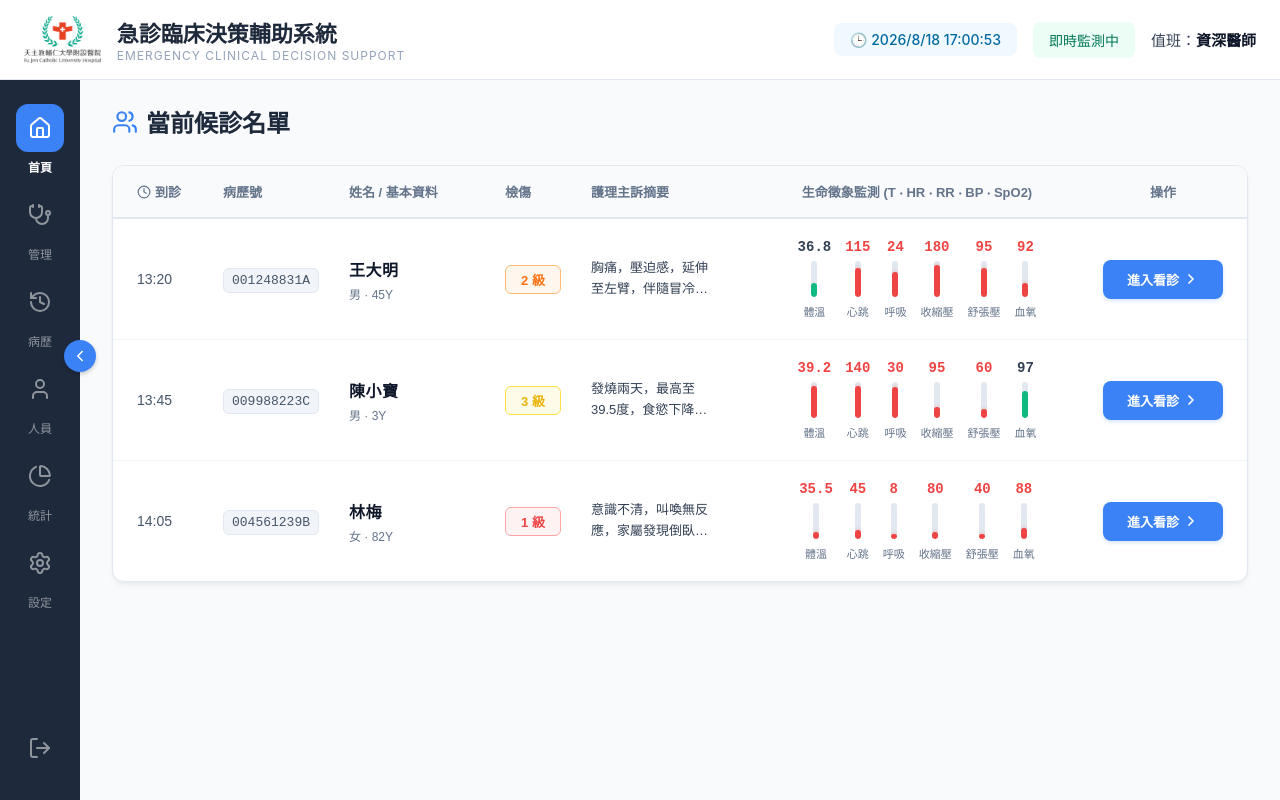
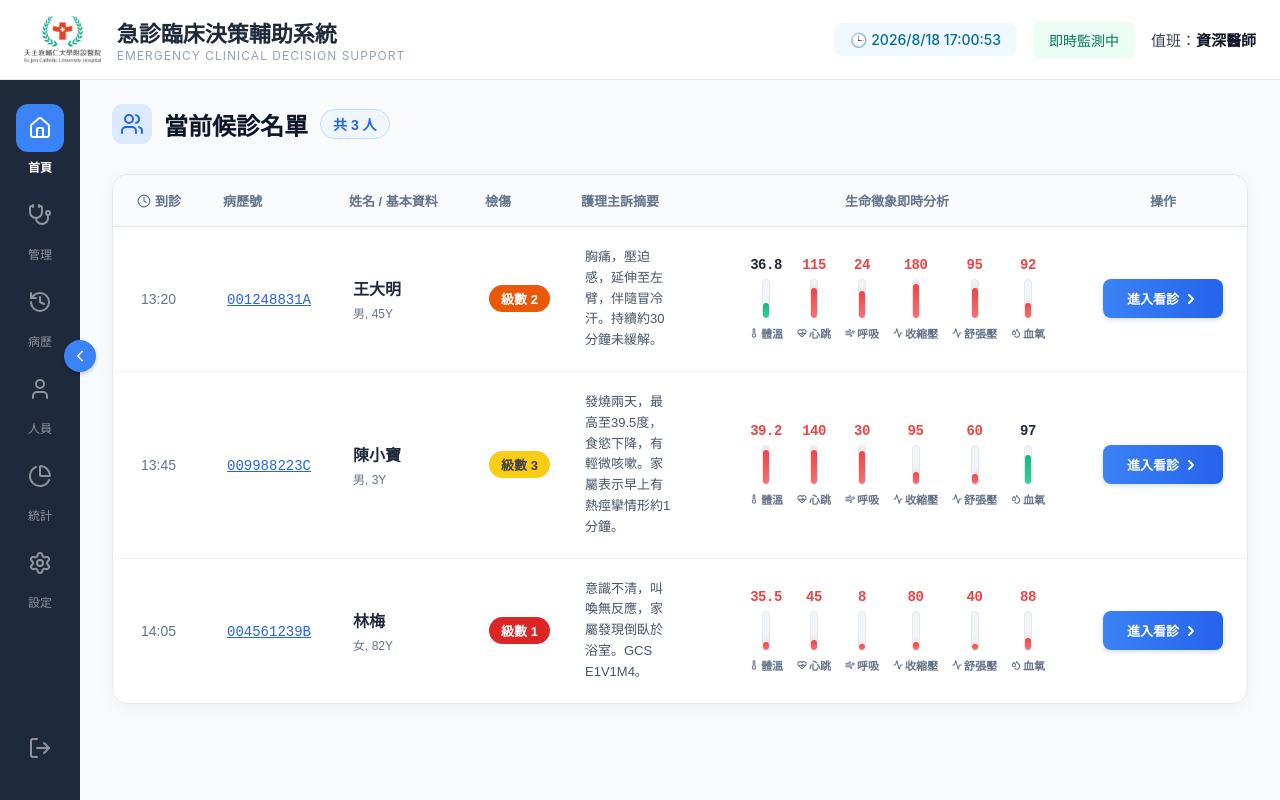
Before and after one commit to xuannn0527/fjcu-hospital, a React (Vite) app in the folder fjcu-hospital/: page / in a window 1280 px wide. Built offline with nearby package versions, Linux system fonts and the light colour scheme.

Commit message:
頁面小修改

```diff
--- a/fjcu-hospital/src/components/WaitingList.tsx
+++ b/fjcu-hospital/src/components/WaitingList.tsx
@@ -1,5 +1,5 @@
 import { useState } from 'react';
-import { ChevronRight, Clock, Users,} from 'lucide-react';
+import { ChevronRight, Clock, Users,  Thermometer, HeartPulse, Wind, Droplets, Activity } from 'lucide-react';
 
 // ==================== 假資料 ====================
 const mockPatients = [
@@ -56,14 +56,14 @@ const mockPatients = [
   },
 ];
 
-// ==================== 輔助元件：檢傷標籤 ====================
+// ==================== 輔助元件：檢傷標籤 (還原為實心膠囊) ====================
 const TriageBadge = ({ level }: { level: number }) => {
-  const colors: Record<number, { bg: string, border: string, text: string }> = {
-    1: { bg: '#FEF2F2', border: '#FCA5A5', text: '#EF4444' },
-    2: { bg: '#FFF7ED', border: '#FDBA74', text: '#F97316' },
-    3: { bg: '#FEFCE8', border: '#FDE047', text: '#EAB308' },
-    4: { bg: '#F0FDF4', border: '#86EFAC', text: '#22C55E' },
-    5: { bg: '#EFF6FF', border: '#93C5FD', text: '#3B82F6' },
+  const colors: Record<number, { bg: string, text: string }> = {
+    1: { bg: '#DC2626', text: 'white' }, // 紅
+    2: { bg: '#EA580C', text: 'white' }, // 橘
+    3: { bg: '#FACC15', text: '#3F3F46' }, // 黃
+    4: { bg: '#4ADE80', text: '#3F3F46' }, // 綠
+    5: { bg: '#3B82F6', text: 'white' }, // 藍
   };
   const current = colors[level] || colors[5];
 
@@ -71,45 +71,46 @@ const TriageBadge = ({ level }: { level: number }) => {
     <span style={{
       backgroundColor: current.bg,
       color: current.text,
-      border: `1px solid ${current.border}`,
-      padding: '4px 10px',
-      borderRadius: '6px',
+      padding: '4px 12px',
+      borderRadius: '20px',
       fontSize: '13px',
       fontWeight: 'bold',
       whiteSpace: 'nowrap',
-      display: 'inline-flex',
-      alignItems: 'center',
-      justifyContent: 'center',
-      minWidth: '56px'
+      display: 'inline-block'
     }}>
-      {level} 級
+      級數 {level}
     </span>
   );
 };
 
-// ==================== 輔助元件：精緻版生命徵象直條 ====================
-const VitalBar = ({ label, value, status, height }: { label: string, value: number, status: string, height: string }) => {
+// ==================== 輔助元件：生命徵象直條 (保留升級版) ====================
+const VitalBar = ({ label, value, status, height, Icon }: { label: string, value: number, status: string, height: string, Icon: any }) => {
   const isAbnormal = status === 'high' || status === 'low';
-  const barColor = isAbnormal ? '#EF4444' : (status === 'normal' ? '#10B981' : '#6EE7B7');
+
+  const bgGradient = isAbnormal
+    ? 'linear-gradient(to top, #F87171, #EF4444)'
+    : 'linear-gradient(to top, #34D399, #10B981)';
 
   return (
     <div style={{ display: 'flex', flexDirection: 'column', alignItems: 'center', gap: '6px' }}>
       <span style={{
         fontSize: '14px',
         fontWeight: '900',
-        color: isAbnormal ? '#EF4444' : '#334155',
-        fontFamily: 'monospace'
+        color: isAbnormal ? '#EF4444' : '#1E293B',
+        fontFamily: 'monospace',
+        letterSpacing: '-0.5px'
       }}>
         {value}
       </span>
 
       <div style={{
-        width: '6px',
-        height: '36px',
-        backgroundColor: '#E2E8F0',
+        width: '8px',
+        height: '40px',
+        backgroundColor: '#F1F5F9',
         borderRadius: '4px',
         position: 'relative',
-        overflow: 'hidden'
+        overflow: 'hidden',
+        border: '1px solid #E2E8F0'
       }}>
         <div style={{
           position: 'absolute',
@@ -117,13 +118,16 @@ const VitalBar = ({ label, value, status, height }: { label: string, value: numb
           left: 0,
           right: 0,
           height: height,
-          backgroundColor: barColor,
-          borderRadius: '4px',
-          boxShadow: isAbnormal ? '0 0 4px rgba(239, 68, 68, 0.4)' : 'none'
+          background: bgGradient,
+          borderRadius: '3px',
+          boxShadow: isAbnormal ? '0 0 8px rgba(239, 68, 68, 0.4)' : 'none'
         }} />
       </div>
 
-      <span style={{ fontSize: '11px', color: '#64748B', fontWeight: '500' }}>{label}</span>
+      <div style={{ display: 'flex', alignItems: 'center', gap: '2px', color: '#64748B' }}>
+        <Icon size={10} strokeWidth={2.5} />
+        <span style={{ fontSize: '11px', fontWeight: 'bold' }}>{label}</span>
+      </div>
     </div>
   );
 };
@@ -132,8 +136,8 @@ const VitalBar = ({ label, value, status, height }: { label: string, value: numb
 export default function WaitingList() {
   const [patients] = useState(mockPatients);
 
-  // 表格 Grid 排版比例 (優化留白比例)
-  const gridLayout = '70px 110px 140px 70px 1fr 340px 120px';
+  // 表格 Grid 排版比例 (稍微調窄基本資料欄位，配合無頭像設計)
+  const gridLayout = '70px 110px 120px 80px 1fr 380px 120px';
 
   return (
     <div style={{
@@ -144,22 +148,66 @@ export default function WaitingList() {
       fontFamily: 'sans-serif'
     }}>
 
+      {/* 注入 CSS 動畫 (用於 AI 按鈕發光) */}
+      <style>
+        {`
+          @keyframes pulse-glow {
+            0% { box-shadow: 0 0 0 0 rgba(139, 92, 246, 0.4); }
+            70% { box-shadow: 0 0 0 6px rgba(139, 92, 246, 0); }
+            100% { box-shadow: 0 0 0 0 rgba(139, 92, 246, 0); }
+          }
+          .ai-button-pulse {
+            animation: pulse-glow 2s infinite;
+          }
+          .patient-row:hover {
+            background-color: #F8FAFC !important;
+            border-left-color: #3B82F6 !important;
+          }
+        `}
+      </style>
+
       {/* 頁面內容區塊 */}
       <div style={{ padding: '24px 32px', flex: 1, overflow: 'auto' }}>
 
-        {/* 頂部標題區 */}
-        <div style={{ display: 'flex', justifyContent: 'space-between', alignItems: 'flex-end', marginBottom: '20px' }}>
+        {/* 頂部標題區 (加入醒目的候診人數) */}
+        <div style={{ display: 'flex', justifyContent: 'space-between', alignItems: 'flex-end', marginBottom: '24px' }}>
           <div>
-            <h3 style={{ fontSize: '24px', fontWeight: 'bold', color: '#1E293B', margin: '0 0 6px 0', display: 'flex', alignItems: 'center', gap: '8px' }}>
-              <Users color="#3B82F6" size={26} /> 當前候診名單
-            </h3>
+            <h1 style={{
+              fontSize: '24px',
+              fontWeight: '900',
+              color: '#0F172A',
+              margin: '0 0 6px 0',
+              display: 'flex',
+              alignItems: 'center',
+              gap: '12px'
+            }}>
+              <div style={{ backgroundColor: '#DBEAFE', padding: '8px', borderRadius: '10px', display: 'flex' }}>
+                <Users color="#2563EB" size={24} />
+              </div>
+              當前候診名單
+              {/* ★ 新增：醒目的候診人數標籤 */}
+              <span style={{
+                fontSize: '14px',
+                backgroundColor: '#EFF6FF',
+                color: '#2563EB',
+                padding: '4px 12px',
+                borderRadius: '20px',
+                border: '1px solid #BFDBFE',
+                fontWeight: 'bold',
+                display: 'flex',
+                alignItems: 'center',
+                gap: '4px'
+              }}>
+                共 {patients.length} 人
+              </span>
+            </h1>
           </div>
         </div>
 
         <div style={{
           backgroundColor: 'white',
-          borderRadius: '12px',
-          boxShadow: '0 4px 6px -1px rgba(0,0,0,0.05), 0 2px 4px -1px rgba(0,0,0,0.03)',
+          borderRadius: '16px',
+          boxShadow: '0 4px 20px -2px rgba(0,0,0,0.05)',
           border: '1px solid #E2E8F0',
           overflow: 'hidden'
         }}>
@@ -171,7 +219,7 @@ export default function WaitingList() {
             gap: '16px',
             padding: '16px 24px',
             backgroundColor: '#F8FAFC',
-            borderBottom: '2px solid #E2E8F0',
+            borderBottom: '1px solid #E2E8F0',
             fontSize: '13px',
             fontWeight: 'bold',
             color: '#64748B',
@@ -182,50 +230,50 @@ export default function WaitingList() {
             <div>姓名 / 基本資料</div>
             <div>檢傷</div>
             <div>護理主訴摘要</div>
-            <div style={{ textAlign: 'center' }}>生命徵象監測 (T ‧ HR ‧ RR ‧ BP ‧ SpO2)</div>
+            <div style={{ textAlign: 'center' }}>生命徵象即時分析</div>
             <div style={{ textAlign: 'center' }}>操作</div>
           </div>
 
           {/* 病患列表 */}
           <div style={{ display: 'flex', flexDirection: 'column' }}>
             {patients.map((patient, index) => (
-              <div key={patient.id} style={{
+              <div
+                key={patient.id}
+                className="patient-row"
+                style={{
                   display: 'grid',
                   gridTemplateColumns: gridLayout,
                   gap: '16px',
                   padding: '20px 24px',
                   borderBottom: index === patients.length - 1 ? 'none' : '1px solid #F1F5F9',
+                  borderLeft: '4px solid transparent',
                   alignItems: 'center',
                   transition: 'all 0.2s',
+                  backgroundColor: 'white' // 確保 hover 效果正常運作
                 }}
-              onMouseEnter={(e) => e.currentTarget.style.backgroundColor = '#F8FAFC'}
-              onMouseLeave={(e) => e.currentTarget.style.backgroundColor = 'transparent'}
               >
                 {/* 1. 到診時間 */}
-                <div style={{ fontSize: '14px', color: '#475569', fontWeight: '500' }}>{patient.time}</div>
+                <div style={{ fontSize: '14px', color: '#64748B' }}>{patient.time}</div>
 
-                {/* 2. 病歷號 */}
+                {/* 2. 病歷號 (還原經典藍字底線) */}
                 <div>
-                  <span style={{
-                    color: '#475569',
-                    fontSize: '13px',
-                    fontFamily: 'monospace',
-                    backgroundColor: '#F1F5F9',
-                    padding: '4px 8px',
-                    borderRadius: '6px',
-                    border: '1px solid #E2E8F0'
+                  <a href="#" style={{
+                    color: '#2563EB',
+                    textDecoration: 'underline',
+                    fontSize: '14px',
+                    fontFamily: 'monospace'
                   }}>
                     {patient.id}
-                  </span>
+                  </a>
                 </div>
 
-                {/* 3. 姓名與基本資料 */}
+                {/* 3. 姓名與基本資料 (還原無頭像排版) */}
                 <div style={{ display: 'flex', flexDirection: 'column', gap: '4px' }}>
-                  <span style={{ fontSize: '16px', fontWeight: 'bold', color: '#0F172A', letterSpacing: '0.5px' }}>{patient.name}</span>
-                  <span style={{ fontSize: '12px', color: '#64748B', fontWeight: '500' }}>{patient.gender} · {patient.age}</span>
+                  <span style={{ fontSize: '16px', fontWeight: 'bold', color: '#1E293B' }}>{patient.name}</span>
+                  <span style={{ fontSize: '12px', color: '#64748B' }}>{patient.gender}, {patient.age}</span>
                 </div>
 
-                {/* 4. 檢傷級數 */}
+                {/* 4. 檢傷級數 (還原實心膠囊) */}
                 <div>
                   <TriageBadge level={patient.level} />
                 </div>
@@ -233,33 +281,29 @@ export default function WaitingList() {
                 {/* 5. 護理主訴 */}
                 <div style={{
                   fontSize: '13px',
-                  color: '#334155',
+                  color: '#475569',
                   lineHeight: '1.6',
                   paddingRight: '16px',
-                  display: '-webkit-box',
-                  WebkitLineClamp: 2,
-                  WebkitBoxOrient: 'vertical',
-                  overflow: 'hidden'
                 }}>
                   {patient.summary}
                 </div>
 
-                {/* 6. 生命徵象視覺化 */}
+                {/* 6. 生命徵象視覺化 (保留升級圖示版) */}
                 <div style={{ display: 'flex', justifyContent: 'center', gap: '14px' }}>
-                  <VitalBar label="體溫" value={patient.vitals.t.value} status={patient.vitals.t.status} height={patient.vitals.t.height} />
-                  <VitalBar label="心跳" value={patient.vitals.hr.value} status={patient.vitals.hr.status} height={patient.vitals.hr.height} />
-                  <VitalBar label="呼吸" value={patient.vitals.rr.value} status={patient.vitals.rr.status} height={patient.vitals.rr.height} />
-                  <VitalBar label="收縮壓" value={patient.vitals.bps.value} status={patient.vitals.bps.status} height={patient.vitals.bps.height} />
-                  <VitalBar label="舒張壓" value={patient.vitals.bpd.value} status={patient.vitals.bpd.status} height={patient.vitals.bpd.height} />
-                  <VitalBar label="血氧" value={patient.vitals.spo2.value} status={patient.vitals.spo2.status} height={patient.vitals.spo2.height} />
+                  <VitalBar label="體溫" value={patient.vitals.t.value} status={patient.vitals.t.status} height={patient.vitals.t.height} Icon={Thermometer} />
+                  <VitalBar label="心跳" value={patient.vitals.hr.value} status={patient.vitals.hr.status} height={patient.vitals.hr.height} Icon={HeartPulse} />
+                  <VitalBar label="呼吸" value={patient.vitals.rr.value} status={patient.vitals.rr.status} height={patient.vitals.rr.height} Icon={Wind} />
+                  <VitalBar label="收縮壓" value={patient.vitals.bps.value} status={patient.vitals.bps.status} height={patient.vitals.bps.height} Icon={Activity} />
+                  <VitalBar label="舒張壓" value={patient.vitals.bpd.value} status={patient.vitals.bpd.status} height={patient.vitals.bpd.height} Icon={Activity} />
+                  <VitalBar label="血氧" value={patient.vitals.spo2.value} status={patient.vitals.spo2.status} height={patient.vitals.spo2.height} Icon={Droplets} />
                 </div>
 
                 {/* 7. 操作按鈕 */}
-                <div style={{ display: 'flex', flexDirection: 'column', gap: '8px', alignItems: 'center' }}>
+                <div style={{ display: 'flex', flexDirection: 'column', gap: '10px', alignItems: 'center' }}>
                   <button
                     style={{
                       width: '100%',
-                      backgroundColor: '#3B82F6',
+                      background: 'linear-gradient(to right, #3B82F6, #2563EB)',
                       color: 'white',
                       border: 'none',
                       borderRadius: '8px',
@@ -272,18 +316,10 @@ export default function WaitingList() {
                       justifyContent: 'center',
                       gap: '4px',
                       transition: 'all 0.2s',
-                      boxShadow: '0 2px 4px rgba(59, 130, 246, 0.2)'
-                    }}
-                    onMouseEnter={(e) => {
-                      e.currentTarget.style.backgroundColor = '#2563EB';
-                      e.currentTarget.style.transform = 'translateY(-1px)';
-                    }}
-                    onMouseLeave={(e) => {
-                      e.currentTarget.style.backgroundColor = '#3B82F6';
-                      e.currentTarget.style.transform = 'translateY(0)';
+                      boxShadow: '0 2px 4px rgba(37, 99, 235, 0.2)'
                     }}
                   >
-                    進入看診 <ChevronRight size={16} strokeWidth={2.5} />
+                    進入看診 <ChevronRight size={16} strokeWidth={3} />
                   </button>
 
                 </div>
```
Lines whose indentation alone changed are shown as unchanged.
